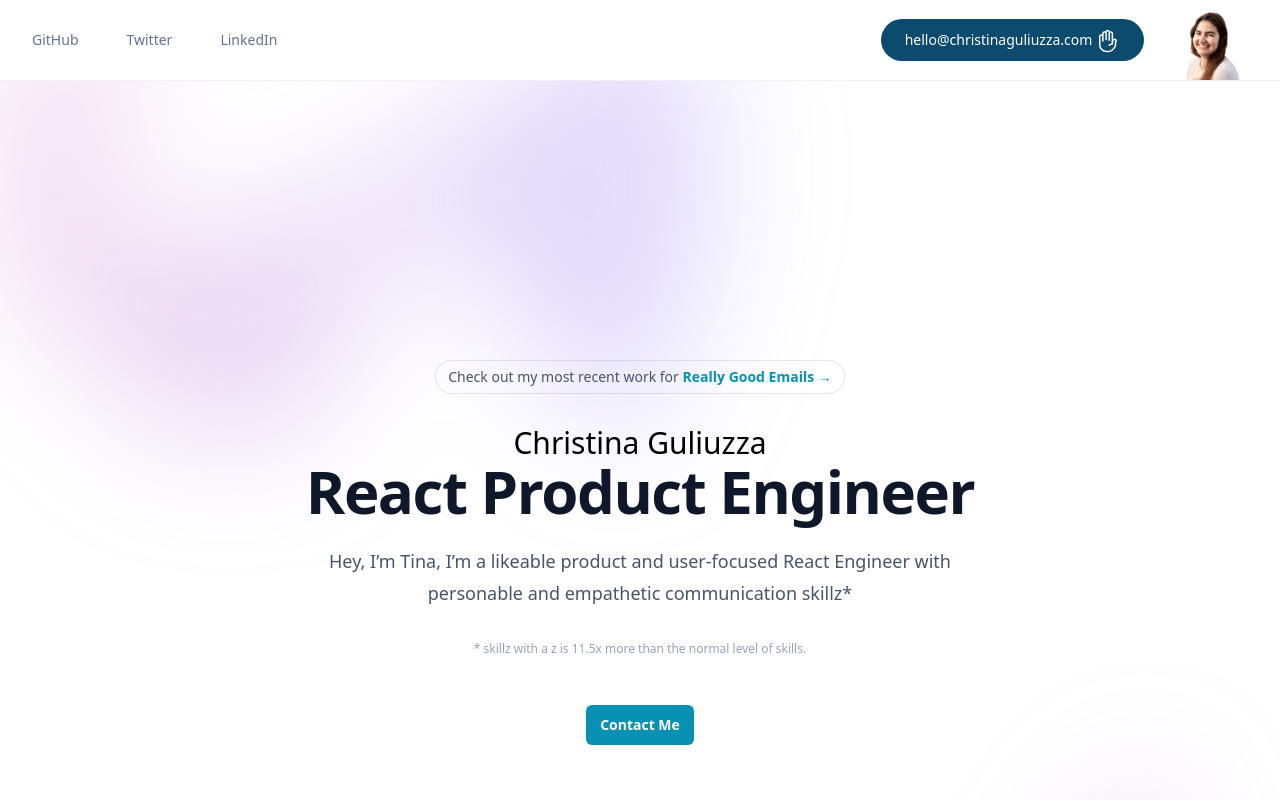
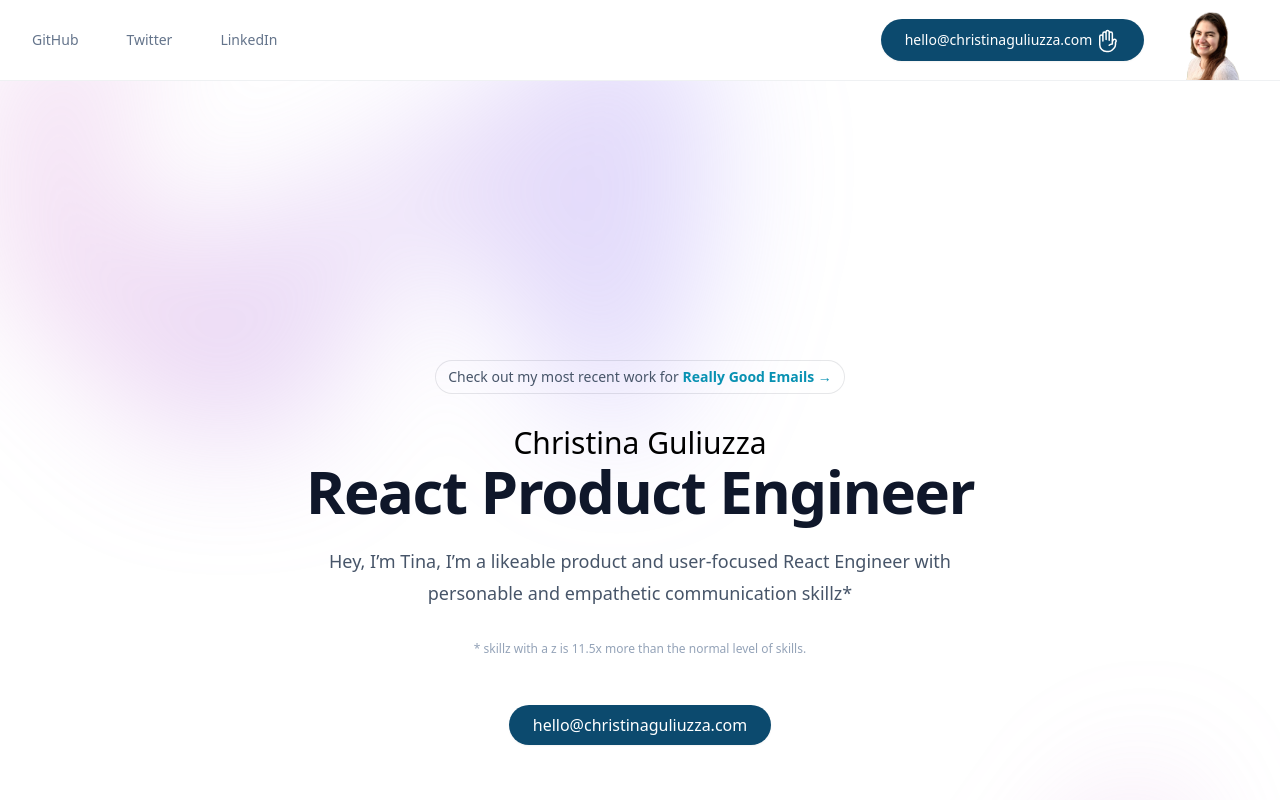
Before and after one commit to cguliuzza/tina-dev-site, a Next.js app: page / in a window 1280 px wide. Shown: the top 800 px of the page. Built offline with nearby package versions, Linux system fonts and the light colour scheme; a web font is replaced by a local one.

Commit message:
fix: hero button text and color

```diff
--- a/components/Hero.tsx
+++ b/components/Hero.tsx
@@ -59,9 +59,9 @@ export default function Hero() {
               <div className="relative mt-10 flex items-center">
                 <a
                   href="mailto:hello@christinaguliuzza.com"
-                  className="rounded-md bg-cyan-600 px-3.5 py-2.5 text-sm font-semibold text-white shadow-sm hover:bg-cyan-500 focus-visible:outline focus-visible:outline-2 focus-visible:outline-offset-2 focus-visible:outline-cyan-600"
+                  className="group block ml-auto items-center justify-end rounded-full text-white bg-sky-900 py-2 px-6 shadow-sm hover:bg-opacity-90 focus-visible:outline focus-visible:outline-2 focus-visible:outline-offset-2 focus-visible:bg-opacity-90"
                 >
-                  Contact Me
+                  hello@christinaguliuzza.com
                 </a>
               </div>
             </div>
```
